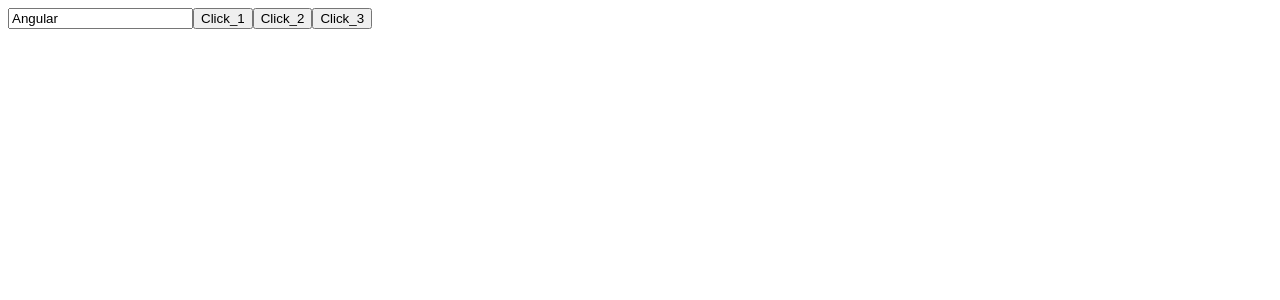
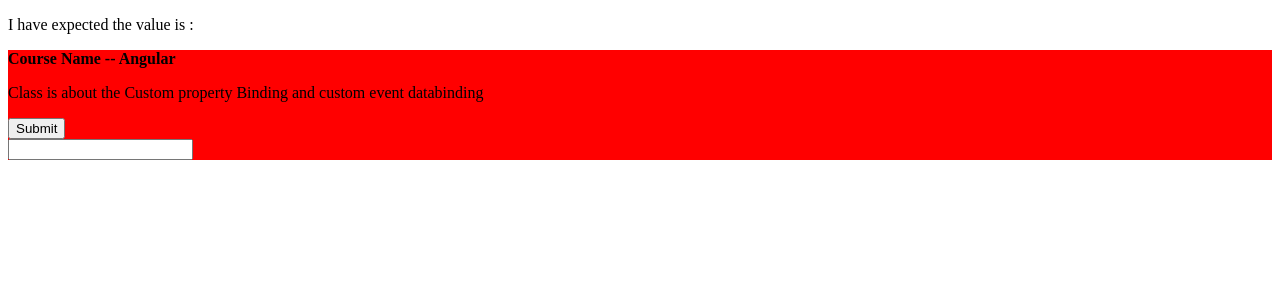
Before and after one commit to madanpatakota/Angular_September_Demo, an Angular app: page / in a window 1280 px wide. Shown: the top 300 px of the page. Built offline with nearby package versions, Linux system fonts and the light colour scheme.

Commit message:
property databinding

```diff
--- a/src/app/app.component.html
+++ b/src/app/app.component.html
@@ -9,9 +9,52 @@
 conatins the app-root referece
 this app-root contains the templateurl information -->
 
-
 <!-- <app-data-bind></app-data-bind> -->
 
 <!-- <app-demo-dir></app-demo-dir> -->
 
-<app-decorators></app-decorators>
+<!-- <app-decorators></app-decorators> -->
+
+<!-- <button id="btnid" onclick="somehting()"></button> -->
+
+<!-- angular component -->
+<!--
+if i am going to assign this propery or event to the angular element
+what is the use of that?
+A : we can simply share the data to the respective angular element -->
+<!--
+custom propery data binding
+custom event data binding -->
+
+<!-- <button [value]="___" (click)="" ></button> -->
+
+<p>
+  I have expected the value is : <strong>{{ expectedValue }}</strong>
+</p>
+<!--
+Q) Like content in the paragraph , can i create the content in the
+   component ( appcustombinding) ?
+A : Yes : if you take the ngcontent in the respecitve
+     element(custombindingcomponet) then you can receive the content
+
+Q) what is the use of that?
+   i can take the content and print into the child component -->
+
+<!-- <input type="text" [(ngModel)]="cname" />  -->
+
+
+<div style="background-color: red">
+  <app-custom-binding [coursename]="cname" (evtFired)="appfired($event)">
+    <!-- you have to pass the some information to the custom bidning -->
+    <div class="first">
+      <p>
+        Class is about the Custom property Binding and custom event databinding
+      </p>
+    </div>
+
+    <div class="second">
+      <input type="text" />
+    </div>
+
+  </app-custom-binding>
+</div>
--- a/src/app/app.component.ts
+++ b/src/app/app.component.ts
@@ -15,4 +15,14 @@
 
 export class AppComponent {
   title = 'Angular_September_Demo';
+
+  expectedValue = "";
+
+  cname = 'Angular';
+
+  appfired(value:any){
+     console.log(value);
+     this.expectedValue = value;
+  }
+
 }
--- a/src/app/app.module.ts
+++ b/src/app/app.module.ts
@@ -7,6 +7,7 @@
 import { FormsModule } from '@angular/forms';
 import { DemoDirComponent } from './demo-dir/demo-dir.component';
 import { DecoratorsComponent } from './decorators/decorators.component';
+import { CustomBindingComponent } from './custom-binding/custom-binding.component';
 
 @NgModule({
   declarations: [
@@ -14,7 +15,8 @@
     DemoComponent,
     DataBindComponent,
     DemoDirComponent,
-    DecoratorsComponent
+    DecoratorsComponent,
+    CustomBindingComponent
   ],
   imports: [
     BrowserModule,
--- /dev/null
+++ b/src/app/custom-binding/custom-binding.component.html
@@ -0,0 +1,5 @@
+<strong> Course Name -- {{ coursename }} </strong>
+
+<ng-content select=".first"></ng-content>
+<button (click)="Submit()">Submit</button>
+<ng-content select=".second"></ng-content>
--- /dev/null
+++ b/src/app/custom-binding/custom-binding.component.ts
@@ -0,0 +1,38 @@
+
+import { Component, Input, Output, OnInit , EventEmitter } from '@angular/core';
+
+@Component({
+  selector: 'app-custom-binding',
+  templateUrl: './custom-binding.component.html',
+  styleUrls: ['./custom-binding.component.css']
+})
+export class CustomBindingComponent implements OnInit {
+
+  constructor() { }
+
+  @Input() coursename:any;      //--- angular  // i am getting the value
+  @Output() evtFired = new EventEmitter<string>(); // i am sending the value
+
+
+  //emit and more is subscribe
+
+  ngOnInit(): void {
+  }
+
+  Submit(){
+    this.evtFired.emit("Bangolore");
+  }
+  // @Input decaorator i can handle the custom property binding in
+  // the child element
+
+
+  // main use event emitter
+
+  // send
+
+
+
+
+
+
+}
--- a/src/app/decorators/decorators.component.ts
+++ b/src/app/decorators/decorators.component.ts
@@ -17,9 +17,8 @@
 
   evtSubmit1() {
     // console.log("From parameter i mean that without viewchild" ,elementRef);
-
     // console.log("using viewchild" , this._vRef);
-    //console.log(elementRef.value);
+    // console.log(elementRef.value);
     console.log(this._vRef.nativeElement.value);
   }
   evtSubmit2(elementRef: any) {
--- a/src/app/demo-dir/demo-dir.component.html
+++ b/src/app/demo-dir/demo-dir.component.html
@@ -54,7 +54,9 @@
 </div>
 
 <ng-template #help>
-  <p>You do't have the permission to see the customer details</p>
+
+    <!-- template or element  -->
+  <!-- <p>You do't have the permission to see the customer details</p> -->
 </ng-template>
 
 <hr />
@@ -92,8 +94,12 @@
 
 <!-- table which contains the rows -->
 
+<!-- roles  -->
+
+<!-- Admin Enduser SuperAdmin SalesRep  Instructor -->
 <div [ngSwitch]="switchName">
-  <div *ngSwitchCase="'FanSwitch'">You are on the Fan.</div>
+   <!-- what might be the valeu -->
+  <div *ngSwitchCase="'Admin'">You are on the Fan.</div>
   <div *ngSwitchCase="'LightSwitch'">You are on the Light.</div>
   <div *ngSwitchCase="'WaterSwitch'">You are on the Motor.</div>
   <div *ngSwitchDefault>Switches are not available....</div>
```
Also changed, not shown: src/app/custom-binding/custom-binding.component.css (added), 1 other file (tests, documents, lock files or other folders).
